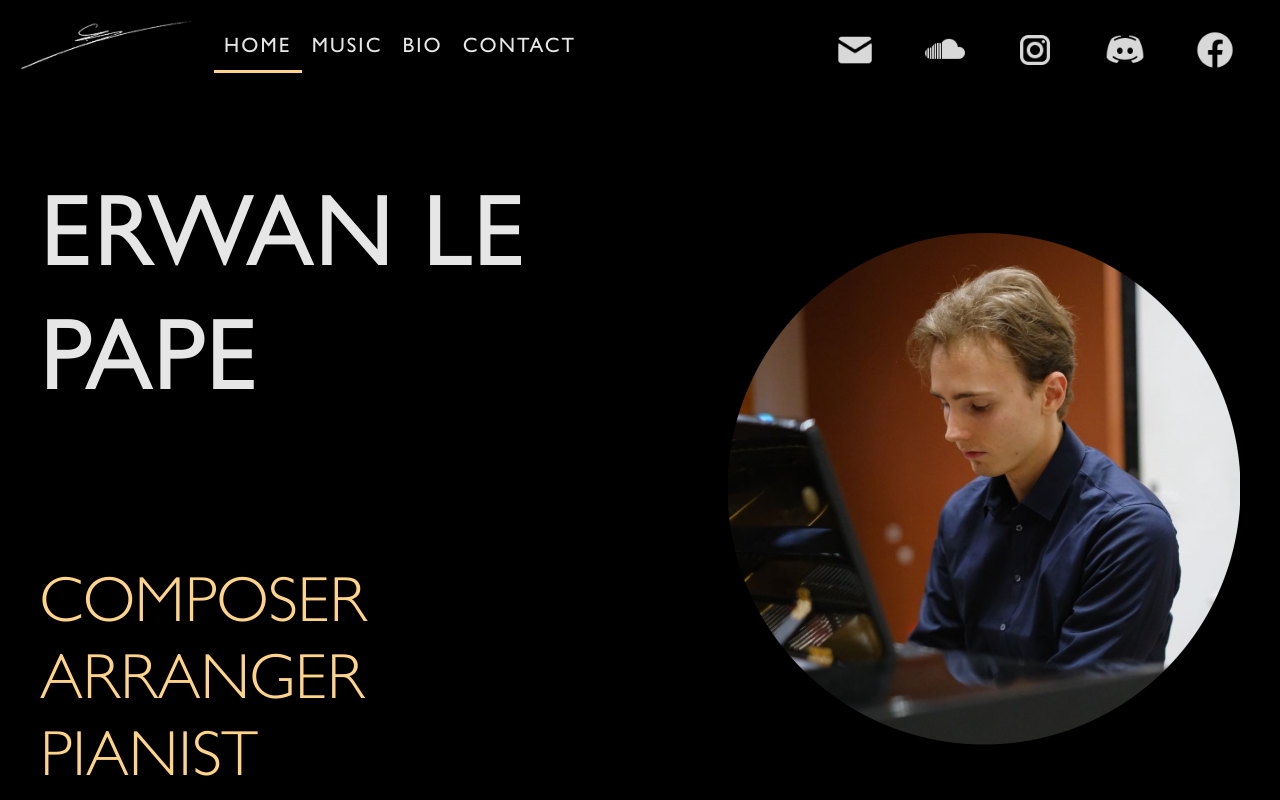
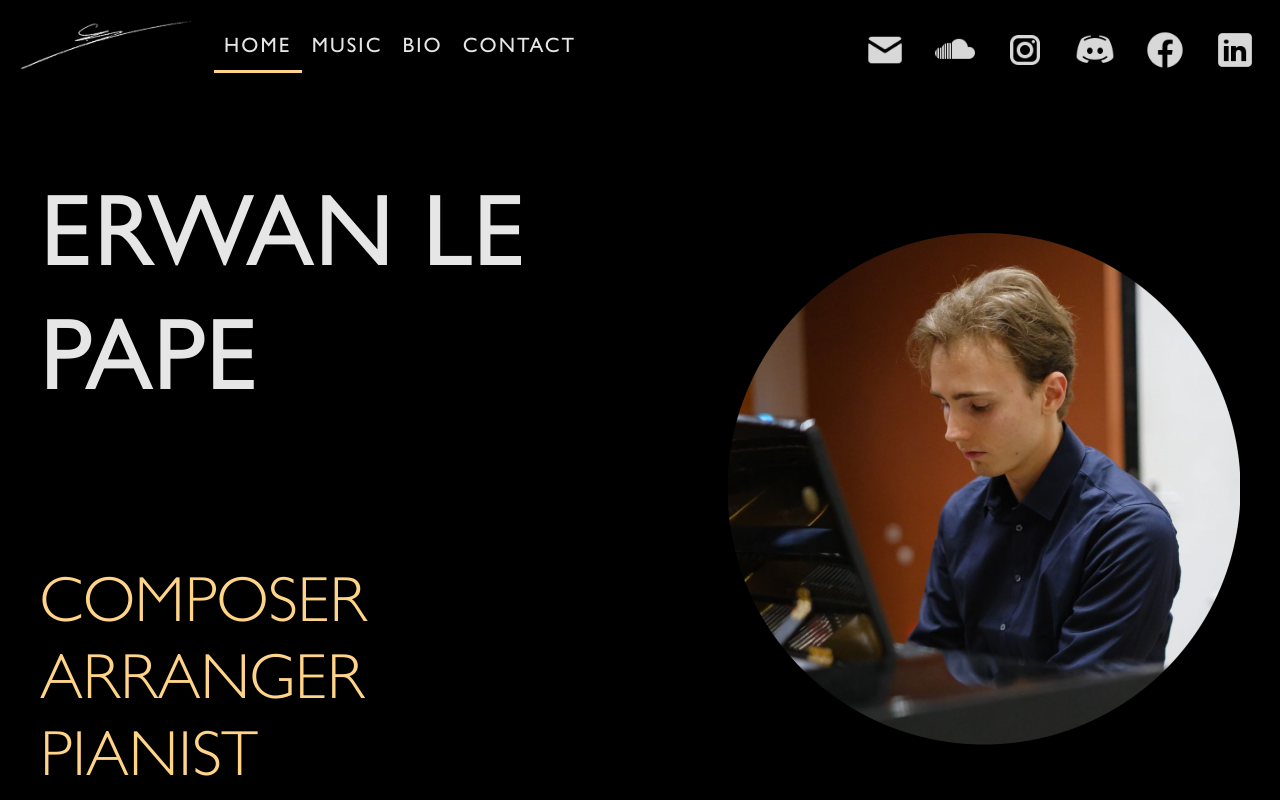
Before and after one commit to ahmnot/erwan-lp, a SvelteKit app: page / in a window 1280 px wide. Shown: the top 800 px of the page. Built offline with nearby package versions, Linux system fonts and the light colour scheme; a web font is replaced by a local one.

Commit message:
better responsiveness on main page

```diff
--- a/src/routes/+page.svelte
+++ b/src/routes/+page.svelte
@@ -81,7 +81,7 @@
 	<div class="bio-image-grid">
 		<img class="musee-picture" src="/erwan-musee-carre.jpg" alt="Erwan Talking About His" />
 		<img class="ethnic-picture" src="/erwan-ethnic-carre.png" alt="Erwan With A Nice Instrument" />
-		<img class="profile-picture" src="/erwan-piano-carre.png" alt="Erwan's Presentation" />
+		<img class="piano-picture" src="/erwan-piano-carre.png" alt="Erwan's Presentation" />
 	</div>
 	<div class="bio-text-grid">
 		<p class="bio-text">
@@ -177,7 +177,7 @@
 
 	#contact {
 		border-top: 1px solid white;
-		padding-bottom: 100px;
+		padding-bottom: 140px;
 	}
 
 	.bio-skills {
@@ -212,7 +212,7 @@
 	}
 
 	.musee-picture,
-	.profile-picture,
+	.piano-picture,
 	.ethnic-picture {
 		width: 100%;
 		justify-self: center;
@@ -280,8 +280,6 @@
 		}
 	}
 
-
-
 	.signature-grid {
 		display: grid;
 		grid-template-columns: auto auto;
@@ -295,13 +293,14 @@
 	.signature-presentation {
 		grid-column: 2;
 		grid-row: 2;
-		width: 100%; /* Adjust width as necessary, or use max-width */
+		width: 100%;
 		min-width: 250px;
 	}
 
 	h1 {
 		font-weight: 500;
 		font-size: 640%;
+		word-break: break-word;
 	}
 
 	h2 {
@@ -318,7 +317,7 @@
 	/* This has to do with the top right header icons when in columns*/
 	@media (max-width: 910px) {
 		.home-profile-picture {
-			display:none;
+			display: none;
 		}
 	}
 
@@ -361,12 +360,19 @@
 			grid-template-rows: 1fr 1fr 0;
 			grid-template-columns: 1fr 1fr 1fr;
 		}
+		.bio-image-grid {
+			grid-template-columns: 1fr 1fr;
+		}
+		.piano-picture {
+			display: none;
+		}
+		.logos-grid-wrapper {
+			padding-left: 0;
+			padding-right: 0;
+		}
 	}
 
 	@media (max-width: 680px) {
-		#main-title {
-			font-size: 540%;
-		}
 		h1 {
 			font-size: 400%;
 		}
@@ -379,10 +385,25 @@
 			grid-template-columns: 0.1fr 1fr 0.1fr;
 		}
 
+		.bio-image-grid {
+			padding-right: 20px;
+			padding-left: 20px;
+		}
+
 		.signature-presentation {
 			grid-column: 2;
 			grid-row: 2;
 			width: 100%; /* Adjust width as necessary, or use max-width */
+			min-width: 0;
+		}
+	}
+
+	@media (max-width: 600px) {
+		.signature-presentation {
+			grid-column: 1;
+		}
+		.signature-grid {
+			grid-template-columns: 1fr;
 		}
 	}
 
--- a/src/routes/IconsBar.svelte
+++ b/src/routes/IconsBar.svelte
@@ -90,6 +90,15 @@
 			{/if}
 		</a>
 	</li>
+	<li>
+		<a class="icon-button-or-link" href="https://www.linkedin.com/in/erwan-le-pape-9b80372ba/" target="_blank">
+			{#if iconsincontactsection}
+				<img class="icon-large" src="/icons/linkedin.png" alt="Linkedin Link" />
+			{:else}
+				<img class="icon-normal" src="/icons/linkedin.png" alt="Linkedin Link" />
+			{/if}
+		</a>
+	</li>
 </ul>
 
 <style>
@@ -147,12 +156,12 @@
 	}
 
 	.icon-button-or-link {
-		display: flex; /* Use flexbox to center content */
-		justify-content: center; /* Center horizontally */
-		align-items: center; /* Center vertically */
-		width: 50px; /* ensure it's larger than the icon for padding */
-		height: 50px; /* ensure it's larger than the icon for padding */
-		margin-right: 40px;
+		display: flex;
+		justify-content: center;
+		align-items: center;
+		width: 50px;
+		height: 50px;
+		margin-right: 20px;
 		padding: 0px;
 		background: none;
 		border: none;
```
Also changed, not shown: static/icons/linkedin.png (added).
